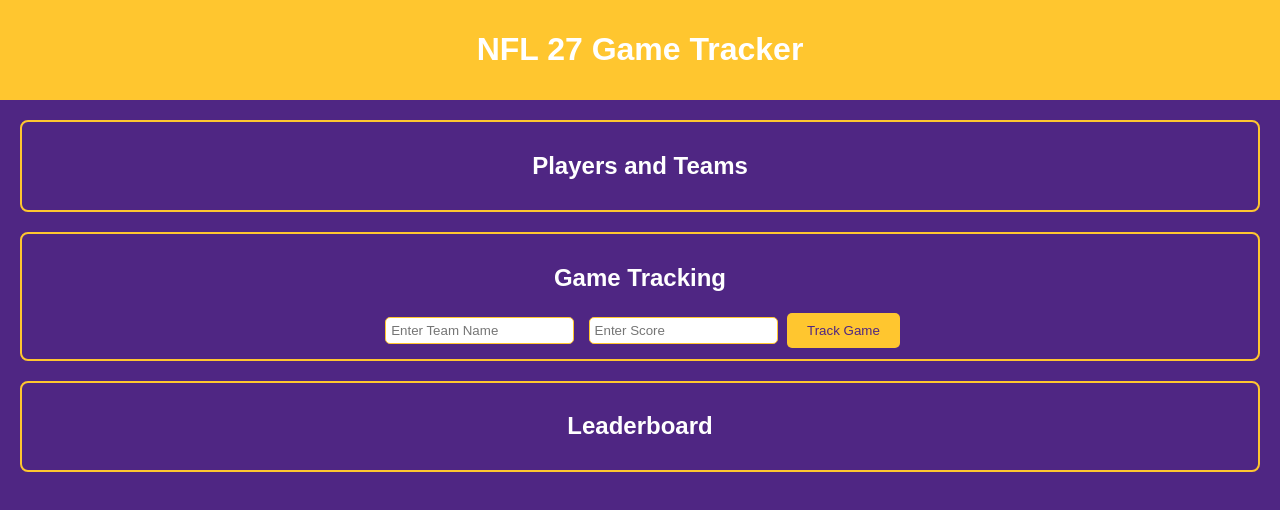
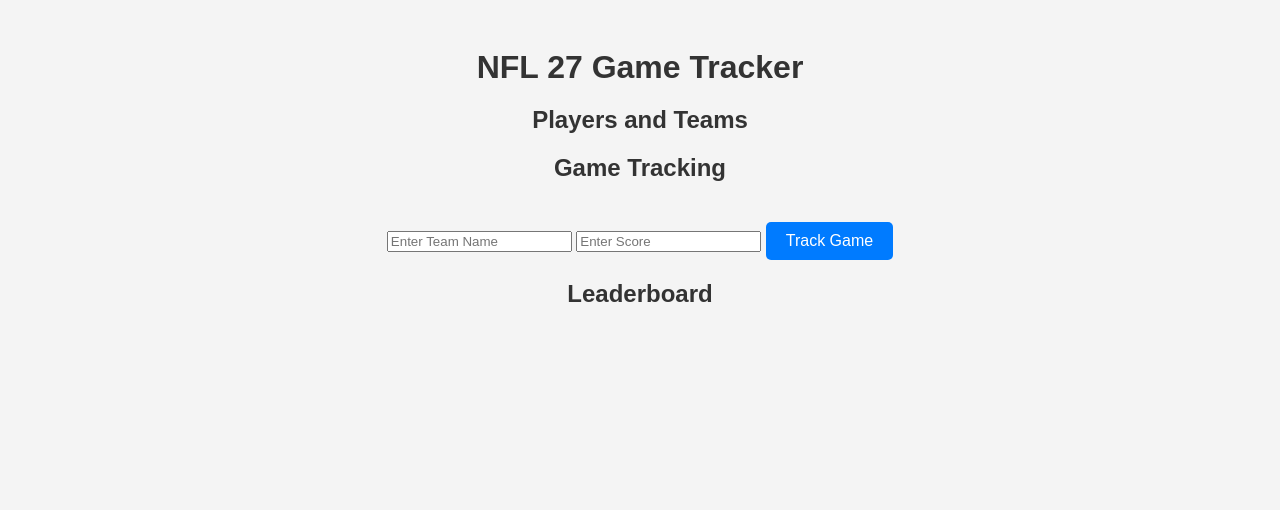
Before and after one commit to keenroudy22/NFLlottery, a plain HTML site: page index.html in a window 1280 px wide. Drawn offline with Linux system fonts and the light colour scheme.

Commit message:
Update styles.css

```diff
--- a/styles.css
+++ b/styles.css
@@ -1,47 +1,58 @@
+/* styles.css */
 body {
     font-family: Arial, sans-serif;
-    background-color: #4F2683; /* Minnesota Vikings Purple */
-    color: #FFFFFF;
-    margin: 0;
-    padding: 0;
+    background-color: #f4f4f4;
+    color: #333;
     text-align: center;
+    padding: 20px;
 }
 
-header {
-    background-color: #FFC62F; /* Minnesota Vikings Gold */
-    padding: 10px;
+.container {
+    max-width: 800px;
+    margin: 0 auto;
+    background: #fff;
+    padding: 20px;
+    border-radius: 8px;
+    box-shadow: 0 0 10px rgba(0, 0, 0, 0.1);
 }
 
-section {
-    margin: 20px;
-    padding: 10px;
-    border: 2px solid #FFC62F;
-    border-radius: 8px;
+h1 {
+    color: #333;
+    margin-bottom: 20px;
 }
 
-input {
-    margin: 5px;
-    padding: 5px;
-    border-radius: 5px;
-    border: 1px solid #FFC62F;
+.player {
+    display: flex;
+    justify-content: space-around;
+    align-items: center;
+    margin: 10px 0;
+}
+
+.player div {
+    display: flex;
+    flex-direction: column;
+    margin: 0 10px;
+}
+
+.empty-box {
+    border: 2px dashed #ddd;
+    height: 40px;
+    width: 150px;
+    margin: 5px 0;
+    background: #f9f9f9;
 }
 
 button {
-    background-color: #FFC62F;
-    color: #4F2683;
+    background-color: #007bff;
+    color: white;
+    border: none;
     padding: 10px 20px;
-    border: none;
+    font-size: 16px;
     border-radius: 5px;
     cursor: pointer;
+    margin-top: 20px;
 }
 
 button:hover {
-    background-color: #4F2683;
-    color: #FFC62F;
+    background-color: #0056b3;
 }
-
-@media (max-width: 600px) {
-    section {
-        margin: 10px;
-    }
-}
```
